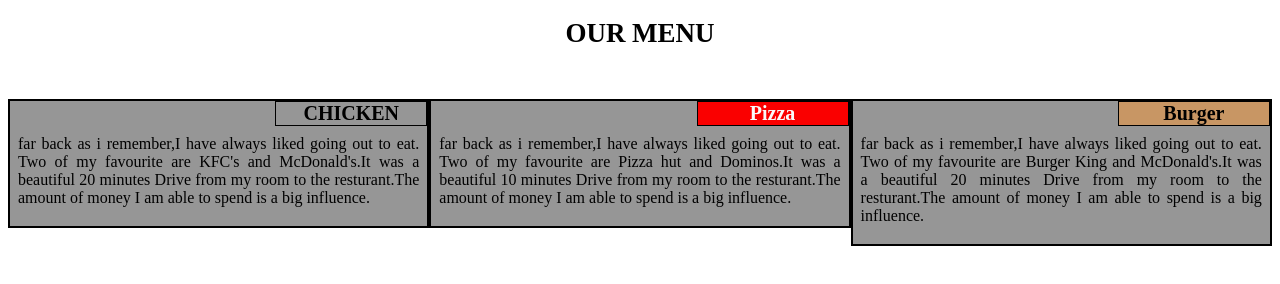
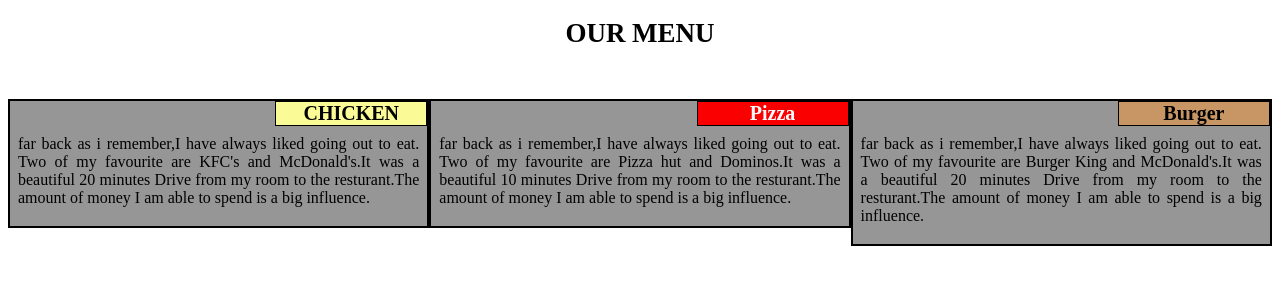
Before and after one commit to magic9999/magic9999.github., a plain HTML site: page index.html in a window 1280 px wide. Drawn offline with Linux system fonts and the light colour scheme.

Commit message:
Update index.html

```diff
--- a/index.html
+++ b/index.html
@@ -11,7 +11,7 @@
 		<div class='row'>
 			<div class='col-lg-4  col-md-6 col-sx-12'>
 				<div class='section'>
-					<span id= 'ppl'>CHICKEN </span>
+					<span id= 'pp1'>CHICKEN </span>
 					<p> far back as i remember,I have always liked going out to eat. Two of my favourite are KFC's and McDonald's.It was a beautiful 20 minutes Drive from my room to the resturant.The amount of money I am able to spend is a big influence.</p>
 				</div>
 			</div>
```
